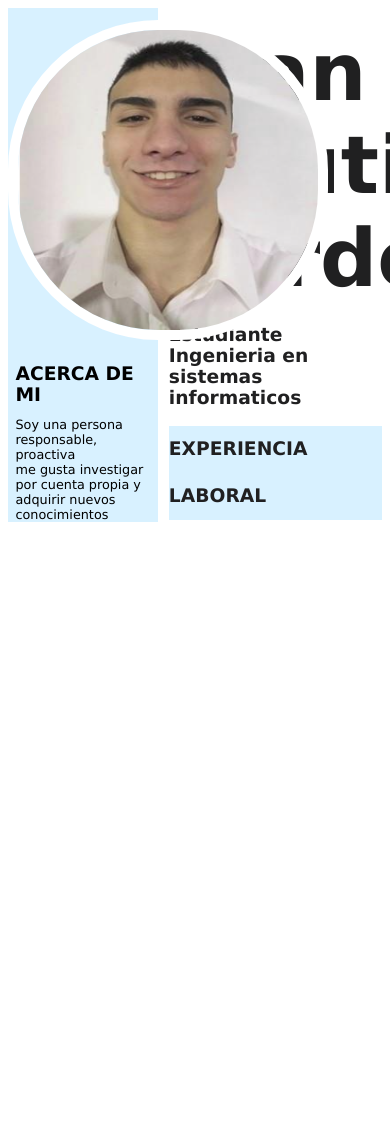
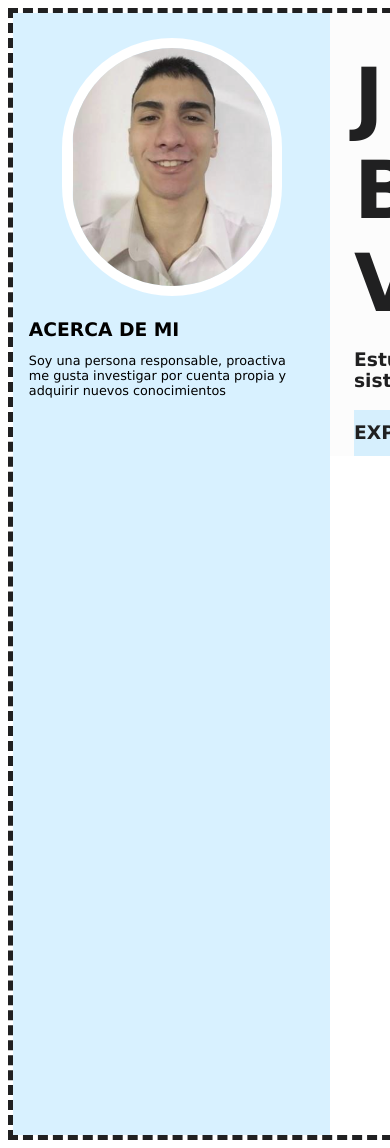
Before and after one commit to juanbaverdejo/pagina, a Flask app: page / in a window 390 px wide; the page is wider, and only the part inside the window is pictured. Before the commit the page ends 522 px from the top of that part, so only its background shows below. Run offline with Flask 2, Linux system fonts and the light colour scheme.

```diff
--- a/static/css/style.css
+++ b/static/css/style.css
@@ -1,11 +1,11 @@
-#general{
+.general{
   margin: auto;
-  margin-top: auto;
-  margin-left: auto;
-  margin-right: auto;
-  width: auto;
-  height: auto;
+  width:793px;
+  height: 1122px;
   font-family: Verdana;
+  background-color: #ffffff;
+  min-width: 100px;
+  border:#202021 5px dashed;
 }
 
 .text-align-center {
@@ -22,22 +22,22 @@
 .cuerpo{
   text-align: right;
 }
+
 .izquierda{
   float:left;
-  width: 40%;
-  height: 60%;
+  width:317.2px;
+  height: 1122px;
   background-color: #38b6ff31;
 }
 
 .derecha{
-  float:right;
-  width: 60%;
-  height: 100%;
-  background-color: #ffffff;
+  float:left;
+  width: 475.8px;
+  background-color: #fcfcfc;
   text-align: left;
   color: #202021;
+}
 
-}
 .titulo{
   font-size: 500%;
   margin-top: 8%;
@@ -62,8 +62,7 @@
 }
 .imgRedonda {
   margin: auto;
-  width:300px;
-  height:300px;
+  width:200px;
   border-radius:150px;
   border:10px solid rgb(255, 255, 255);
   margin-top: 8%;
--- a/templates/index.html
+++ b/templates/index.html
@@ -6,7 +6,20 @@
     <link href="/static/css/style.css" rel="stylesheet">
 </head>
 <body>
-    <div id="general">
+    <div class="general">
+        <div class="izquierda">
+                <center>
+                    <img src=/static/img/foto.PNG class="imgRedonda"></img>
+                </center>
+                <h3 class="letra">
+                    ACERCA DE MI
+                </h3>
+                <p class="parrafo">
+                    Soy una persona responsable, proactiva<br>
+                    me gusta investigar por cuenta propia y<br>
+                    adquirir nuevos conocimientos<br>
+                </p>
+        </div>
 
         <div class="derecha">
             <h1 class="titulo">
@@ -20,20 +33,6 @@
             <h3 class="subtitulo">EXPERIENCIA LABORAL</h3>
         </div>
 
-        <div class="izquierda">
-                <center>
-                    <img src="/static/img/foto.PNG" class="imgRedonda"></img>
-                </center>
-                <h3 class="letra">
-                    ACERCA DE MI
-                </h3>
-                <p class="parrafo">
-                    Soy una persona responsable, proactiva<br>
-                    me gusta investigar por cuenta propia y<br>
-                    adquirir nuevos conocimientos<br>
-                </p>
-
-        </div>
     </div>
 
 </body>
```
